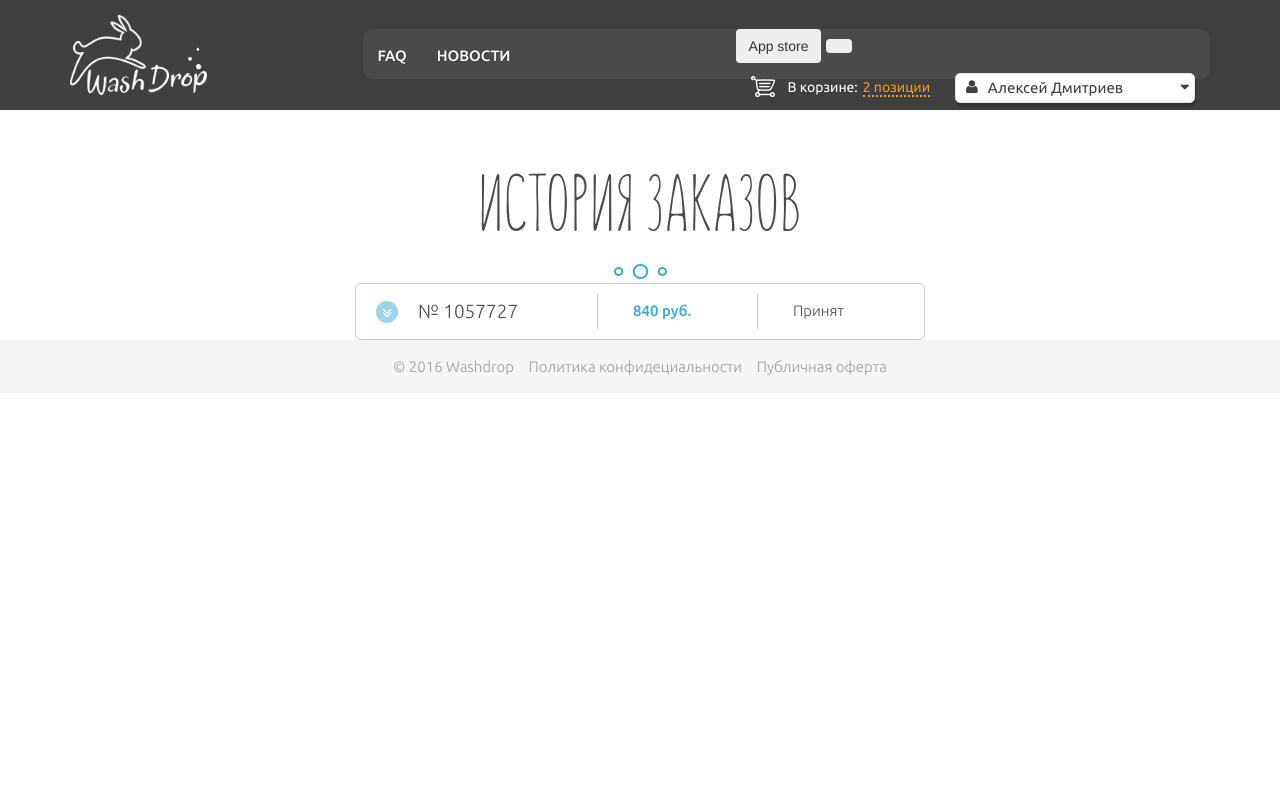
After one commit to kolya770/kolya770.github.io, a PHP site: page /history-of-orders.html in a window 1280 px wide. The commit adds this page. Run offline with PHP 8.4, Linux system fonts and the light colour scheme; some libraries are stand-ins or nearby versions.

Commit message:
fix sub-4 and new page history but not full

```diff
--- a/css/main.css
+++ b/css/main.css
@@ -794,7 +794,7 @@ ul{margin:0;padding:0}
 #subscription .subscription-management .header-block .select-day-change .btn-middle .btn-drop-sub{margin-right:0;margin-top:20px}
 }
 #subscription .subscription-management .header-block .select-day-change .btn-middle .select-header{font-family:UBUNTU-MEDIUM,sans-serif;color:#4a4b4c;font-size:.938em;font-weight:500;line-height:25px;text-align:center;padding:0 90px}
-#subscription .subscription-management .header-block .select-day-change .btn-middle .btn-drop-sub{border-radius:6px;border:1px solid #e5e5e5;box-sizing:border-box;background-color:#fff;width:200px;height:42px;font-family:UBUNTU-LIGHT,sans-serif;color:#4a4b4c;font-size:.938em;font-weight:300;line-height:14px;text-align:left}
+#subscription .subscription-management .header-block .select-day-change .btn-middle .btn-drop-sub{border-radius:6px;border:1px solid #e5e5e5;box-sizing:border-box;background-color:#fff;width:200px;height:42px;font-family:UBUNTU-LIGHT,sans-serif;color:#4a4b4c;font-size:.938em;font-weight:300;text-align:left}
 #subscription .subscription-management .header-block .select-day-change .btn-middle .btn-drop-sub .sort-icon{float:right}
 #subscription .subscription-management .header-block .select-day-change .btn-middle .drop-menu-sub{width:200px}
 #subscription .subscription-management .header-block .select-day-yet{border-radius:6px;border:1px solid #cbcbcb;box-sizing:border-box;background-color:#f5f5f5;width:720px;height:104px;margin-top:30px}
@@ -951,10 +951,32 @@ ul{margin:0;padding:0}
 .basket-block-mobile .delete-item-mobile .basket-item-delete-mobile .delete-item-text{font-family:UBUNTU-LIGHT,sans-serif;color:#cdcdcd;font-size:1em;font-weight:300;line-height:20px;text-align:left;margin-top:10px;margin-left:10px}
 .basket-block-mobile .delete-item-mobile .basket-item-delete-mobile .icon-reply{float:right;margin-right:10px;margin-left:7px;font-size:14px;margin-top:2px}
 .basket-block-mobile .delete-item-mobile .basket-item-delete-mobile .return-text{float:right;font-family:UBUNTU-LIGHT,sans-serif;color:#4a4b4c;font-size:.875em;font-weight:300;line-height:16px;text-decoration:none;border-bottom:1px dotted #4a4b4c}
-.btn-blue,.btn-orange{border:none;padding:0;outline:0;color:#fff}
+.btn-blue,.btn-orange{border:none;padding:0;color:#fff;outline:0}
 .btn-orange{background-color:#f39c12}
 .btn-orange:hover{background-color:#e48d12;color:#fff;outline:0}
 .btn-orange:active:focus,.btn-orange:focus{outline:0;color:#fff}
 .btn-blue{background-color:#3caad2}
+.history .history-number-block,.history .history-price-block{border-right:1px solid #cbcbcb;height:35px;margin-top:10px;display:inline-block;float:left}
 .btn-blue:hover{background-color:#3d9bc3;color:#fff;outline:0}
 .btn-blue:active:focus,.btn-blue:focus{outline:0;color:#fff}
+.history .history-number-block{width:180px;margin-left:20px}
+.history .history-number-block .number{font-family:UBUNTU-LIGHT,sans-serif;color:#4a4b4c;font-size:1.188em;font-weight:300;line-height:34px;text-align:left;transform:scaleX(1.0009)}
+.history .history-order-block .order,.history .history-price-block .price{font-size:.938em;line-height:34px;transform:scaleX(1.0009);padding-left:35px;text-align:left}
+.history .history-price-block{width:160px}
+.history .history-price-block .price{font-family:UBUNTU-MEDIUM,sans-serif;color:#3caad2;font-weight:500}
+.history .history-order-block{display:inline-block;float:left;height:35px;margin-top:10px}
+.history .history-order-block .order{font-family:UBUNTU-LIGHT,sans-serif;color:#4a4b4c;font-weight:300}
+.history .accordion>div{cursor:pointer}
+.history .accordion-item{border-radius:6px;border:1px solid #cbcbcb;box-sizing:border-box;background-color:#fff;width:570px;min-height:55px}
+.history .accordion-button{margin:0 20px;box-sizing:border-box;background-color:#fff;height:55px}
+.history .accordion-marker{border-radius:50%;background-color:rgba(60,170,210,.5);width:22px;height:22px;padding:0;outline:0;display:inline-block;margin-top:17px;float:left}
+.history .accordion-marker:hover{background-color:#3caad2}
+.history .accordion-marker i{font-size:16px;padding-left:6px;padding-top:5px}
+.history .accordion-marker .fa-angle-double-down{color:#fff}
+.history .accordion .drop-history{max-height:0;overflow:hidden;transition:max-height 350ms ease-in-out;font-size:.938em;font-weight:300;line-height:20px;text-align:left;margin-bottom:0;background-color:#f5f5f5;border-bottom-right-radius:6px;border-bottom-left-radius:6px}
+.history .accordion .drop-history .drop-text{border-top:1px solid #cbcbcb}
+.history .accordion>div.active .accordion-marker{background-color:rgba(60,170,210,.5)}
+.history .accordion>div.active .accordion-marker:hover{background-color:#3caad2}
+.history .accordion>div.active .question{color:#000}
+.history .accordion>div.active .accordion-marker .fa-angle-up{color:#fff}
+.history .accordion>div.active .drop-history{max-height:200px}
--- a/css/scss/main.scss
+++ b/css/scss/main.scss
@@ -125,3 +125,4 @@ $blue-hover-color: #3d9bc3;
 @import "store/contacts";
 @import "store/basket";
 @import "global";
+@import "store/history";
--- /dev/null
+++ b/css/scss/store/history.scss
@@ -0,0 +1,128 @@
+.history {
+  .history-number-block {
+    display: inline-block;
+    height: 35px;
+    width: 180px;
+    margin-left: 20px;
+    border-right: 1px solid rgba(203, 203, 203, 50);
+    float: left;
+    margin-top: 10px;
+    .number {
+      font-family: $ubuntu-light-font, "sans-serif";
+      color: #4a4b4c;
+      font-size: 1.188em;
+      font-weight: 300;
+      line-height: 34px;
+      text-align: left;
+      transform: scaleX(1.0009);
+    }
+  }
+  .history-price-block {
+    display: inline-block;
+    height: 35px;
+    width: 160px;
+    border-right: 1px solid rgba(203, 203, 203, 50);
+    float: left;
+    margin-top: 10px;
+    .price {
+      font-family: $ubuntu-medium-font, "sans-serif";
+      color: #3caad2;
+      font-size: 0.938em;
+      font-weight: 500;
+      line-height: 34px;
+      text-align: left;
+      transform: scaleX(1.0009);
+      padding-left: 35px;
+    }
+  }
+  .history-order-block {
+    display: inline-block;
+    float: left;
+    height: 35px;
+    margin-top: 10px;
+    .order {
+      font-family: $ubuntu-light-font, "sans-serif";
+      color: #4a4b4c;
+      font-size: 0.938em;
+      font-weight: 300;
+      line-height: 34px;
+      text-align: left;
+      transform: scaleX(1.0009);
+      padding-left: 35px;
+    }
+  }
+  .accordion {
+  }
+  .accordion > div{
+
+    cursor:pointer;
+  }
+  .accordion-item {
+    border-radius: 6px;
+    border: 1px solid rgba(203, 203, 203, 50);
+    box-sizing: border-box;
+    background-color:  #ffffff;
+    width: 570px;
+    min-height: 55px;
+  }
+  .accordion-button {
+    margin: 0 20px;
+    box-sizing: border-box;
+    background-color:  #ffffff;
+    height: 55px;
+  }
+
+  .accordion-marker{
+    border-radius: 50%;
+    background-color:  rgba(60, 170, 210, 0.5);
+    width: 22px;
+    height: 22px;
+    padding: 0;
+    outline: none;
+    display: inline-block;
+    margin-top: 17px;
+    float: left;
+  }
+  .accordion-marker:hover {
+    background-color:  #3caad2;
+  }
+  .accordion-marker i{
+    font-size: 16px;
+    padding-left: 6px;
+    padding-top: 5px;
+  }
+  .accordion-marker .fa-angle-double-down{
+    color:#ffffff;
+  }
+  .accordion .drop-history{
+    max-height:0;
+    overflow:hidden;
+    transition: max-height 350ms ease-in-out;
+    font-size: 0.938em;
+    font-weight: 300;
+    line-height: 20px;
+    text-align: left;
+    margin-bottom: 0;
+    background-color:  #f5f5f5;
+    border-bottom-right-radius: 6px;
+    border-bottom-left-radius: 6px;
+    .drop-text {
+      border-top: 1px solid rgba(203, 203, 203, 50);
+    }
+  }
+  .accordion > div.active .accordion-marker{
+    background-color:  rgba(60, 170, 210, 0.5);
+    &:hover {
+      background-color:  #3caad2;
+    }
+  }
+  .accordion > div.active .question{
+    color:#000;
+  }
+  .accordion > div.active .accordion-marker .fa-angle-up{
+    color:#fff;
+  }
+  .accordion > div.active .drop-history{
+    max-height:200px;
+  }
+}
--- a/css/scss/store/subscription-management.scss
+++ b/css/scss/store/subscription-management.scss
@@ -211,7 +211,6 @@
             color: #4a4b4c;
             font-size: 0.938em;
             font-weight: 300;
-            line-height: 14px;
             text-align: left;
             @media #{$bootstrap-xs} {
               margin-right: 0;
--- /dev/null
+++ b/history-of-orders.html
@@ -0,0 +1,137 @@
+<!DOCTYPE html>
+<html lang="en">
+<head>
+    <meta charset="UTF-8">
+    <meta name="viewport" content="width=device-width, initial-scale=1">
+    <title>WashDrop</title>
+    <link rel="stylesheet" href="https://maxcdn.bootstrapcdn.com/bootstrap/3.3.5/css/bootstrap.min.css">
+    <link rel="stylesheet" href="https://maxcdn.bootstrapcdn.com/font-awesome/4.5.0/css/font-awesome.min.css">
+    <link rel="stylesheet" type="text/css" href="css/main.css">
+</head>
+<body>
+
+<nav class="navbar navbar-default navbar-washdrop-store">
+    <div class="container">
+        <div class="collapse navbar-collapse my-navbar" id="bs-example-navbar-collapse-1">
+            <div class="row">
+                <div class="col-sm-2">
+                    <a class="navbar-brand" href="#">
+                        <img src="img/logo.png">
+                    </a>
+                </div>
+                <div class="col-sm-9 col-md-10 col-lg-9 col-lg-offset-1">
+                    <div class="navbar-menu">
+                        <ul class="nav navbar-nav">
+                            <li><a href="/FAQ.html" class="page-scroll nav-link">FAQ</a></li>
+                            <li><a href="/news.html" class="page-scroll nav-link">НОВОСТИ</a></li>
+                        </ul>
+                        <div class="nav navbar-nav navbar-right">
+                            <div class="right-block">
+                                <div class="nav-btn">
+                                    <div class="btn-container">
+                                        <button class=" btn btn-for-ios">
+                                            <div class="apple-logo"></div>
+                                            <div class="apple-text-btn">App store</div>
+                                        </button>
+                                        <button class="btn btn-for-android">
+                                            <div class="google-logo"></div>
+                                        </button>
+                                    </div>
+                                </div>
+                                <div class="nav-basket">
+                                    <img src="img/basket.png" class="basket"><p class="text-basket">В корзине:<span class="pick-items">2 позиции</span></p>
+                                </div>
+                                <div class="nav-enter">
+                                    <!--Hidden button log in-->
+                                    <button class="btn btn-enter" style="display: none"><i class="fa fa-sign-in sing-in-icon"></i>ВОЙТИ</button>
+                                    <div class="btn-group">
+                                        <button type="button" class="btn btn-drop dropdown-toggle" data-toggle="dropdown" aria-haspopup="true" aria-expanded="false">
+                                            <i class="fa fa-user user-icon"></i>Алексей Дмитриев<i class="fa fa-sort-desc sort-icon"></i>
+                                        </button>
+                                        <ul class="dropdown-menu">
+                                            <li><a href="#">Action</a></li>
+                                            <li><a href="#">Another action</a></li>
+                                            <li><a href="#">Something else here</a></li>
+                                            <li role="separator" class="divider"></li>
+                                            <li><a href="#">Separated link</a></li>
+                                        </ul>
+                                    </div>
+                                </div>
+                            </div>
+                        </div>
+                    </div>
+                </div>
+            </div>
+        </div>
+    </div>
+</nav>
+
+<div id="full-page">
+
+    <div class="store">
+        <div class="container">
+            <div class="row">
+                <div class="col-xs-12">
+                    <div class="header-block">
+                        <h2 class="header-title">История заказов</h2>
+                        <img src="img/dot-blue.png">
+                    </div>
+                </div>
+            </div>
+        </div>
+    </div>
+
+    <div class="history">
+        <div class="container">
+            <div class="row">
+                <div class="col-xs-12">
+                    <div class="accordion">
+                        <div class="accordion-item center-block">
+                            <div class="accordion-button">
+                                <div class="accordion-marker"><i class="fa fa-angle-double-down"></i></div>
+                                <div class="history-number-block">
+                                    <span class="number">№ 1057727</span>
+                                </div>
+                                <div class="history-price-block">
+                                    <span class="price">840 руб.</span>
+                                </div>
+                                <div class="history-order-block">
+                                    <span class="order">Принят</span>
+                                </div>
+                            </div>
+                            <div class="drop-history">
+                                <div class="drop-text">
+                                    <h2 class="drop-title">Пиджак</h2>
+
+                                </div>
+                            </div>
+                        </div>
+                    </div>
+                </div>
+            </div>
+        </div>
+    </div>
+
+    <footer class="footer-store">
+        <div class="container">
+            <div class="row">
+                <div class="col-xs-12">
+                    <div class="copyrighting">
+                        <p class="no-link">© 2016 Washdrop </p>
+                        <a href="#" class="footer-link">Политика конфидециальности</a>
+                        <a href="#" class="footer-link last" data-toggle="modal" data-target="#myModalLegal">Публичная оферта</a>
+                    </div>
+                </div>
+            </div>
+        </div>
+    </footer>
+
+</div>
+
+<script src="http://ajax.googleapis.com/ajax/libs/jquery/2.0.0/jquery.min.js"></script>
+<script src="https://maxcdn.bootstrapcdn.com/bootstrap/3.3.5/js/bootstrap.min.js"></script>
+<script src="js/main.js"></script>
+<script src="js/Accordion.js"></script>
+
+</body>
+</html>
--- a/subscription-management-4.html
+++ b/subscription-management-4.html
@@ -127,7 +127,7 @@
                             <div class="btn-middle">
                                 <div class="row no-margin">
                                     <div class="col-sm-4 padding-left">
-                                        <div class="btn-group">
+                                        <div id="days-drop" class="btn-group">
                                             <button type="button" class="btn btn-drop-sub dropdown-toggle" data-toggle="dropdown" aria-haspopup="true" aria-expanded="false">
                                                 День недели<i class="fa fa-sort-desc sort-icon"></i>
                                             </button>
@@ -143,7 +143,7 @@
                                         </div>
                                     </div>
                                     <div class="col-sm-4 padding-no">
-                                        <div class="btn-group">
+                                        <div id="month-drop" class="btn-group">
                                             <button type="button" class="btn btn-drop-sub dropdown-toggle" data-toggle="dropdown" aria-haspopup="true" aria-expanded="false">
                                                 Раз в месяц<i class="fa fa-sort-desc sort-icon"></i>
                                             </button>
@@ -154,7 +154,7 @@
                                         </div>
                                     </div>
                                     <div class="col-sm-4 padding-right">
-                                        <div class="btn-group">
+                                        <div id="time-drop" class="btn-group">
                                             <button type="button" class="btn btn-drop-sub last dropdown-toggle" data-toggle="dropdown" aria-haspopup="true" aria-expanded="false">
                                                 Время<i class="fa fa-sort-desc sort-icon"></i>
                                             </button>
```
